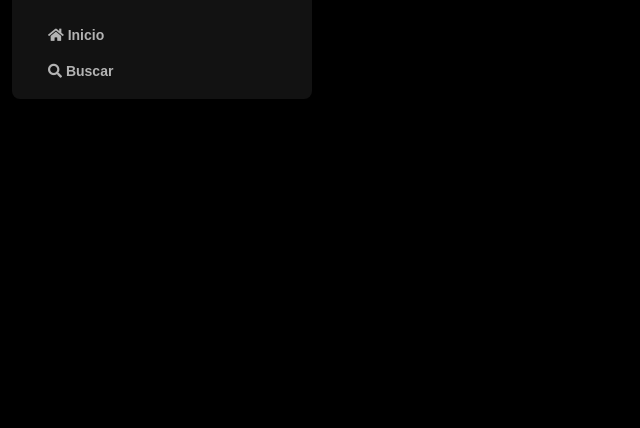
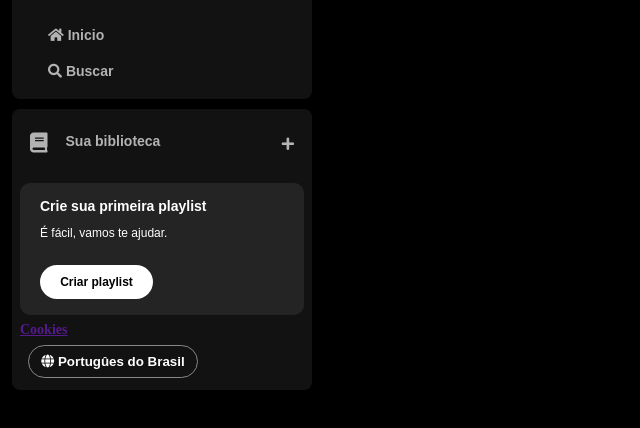
Before and after one commit to fabriciorafael/projeto-spotify, a plain HTML site: page index.html in a window 1280 px wide. Shown: the part 74-502 px from the top of the page, without its empty margins (0-640 px from the left). Drawn offline with Linux system fonts and the light colour scheme.

Commit message:
finalizando 2 etapa

```diff
--- a/index.html
+++ b/index.html
@@ -35,12 +35,42 @@
                     </a>
                 </li>
             </ul>
+        </nav>
 
+        <div class="library">
+            <div class="library_content">
+                <button class="library_button">
+                    <span class="fa fas fa-book"></span>
+                    <span>Sua biblioteca</span>
+                </button>
+                <span class="fa fa-plus"></span>
+            </div>
+
+            <section class="section-playlist">
+                <div class="section-playlist_content">
+                    <span class="text title">Crie sua primeira playlist</span>
+                    <span class="text subtitle">É fácil, vamos te ajudar.</span>
+                    <button class="section-playlist_button">
+                        <span>Criar playlist</span>
+                    </button>
+                </div>
+            </section>
+            <div class="cookies">
+                <a href="">Cookies</a>
+            </div>
+
+            <div class="languages">
+                <button class="languages_button">
+                    <span class="fa fa-globe"></span>
+                    <span>Portugûes do Brasil</span>
+                </button>
+
+            </div>
+
+        </div>
 
     </div>
-    </nav>
 
-    </div>
 </body>
 
 </html>
--- a/styles.css
+++ b/styles.css
@@ -43,5 +43,129 @@ body {
     text-decoration: none;
     font-weight: 600;
     font-size: 14px;
-    font-family:  "DM Sans", sans-serif;
+    font-family: "DM Sans", sans-serif;
 }
+
+.library {
+    background-color: #121212;
+    border-radius: 8px;
+    display: flex;
+    justify-content: space-between;
+    flex-direction: column;
+    padding: 4px 8px;
+    color: #b3b3b3;
+    font-weight: 600;
+    font-size: 14px;
+    margin-top: 10px;
+}
+
+.library .library_content {
+    display: flex;
+    justify-content: space-between;
+}
+
+.library .library_button {
+    display: flex;
+    margin-right: 10px;
+    color: #b3b3b3;
+    background-color: transparent;
+    border: 0px;
+    font-size: 14px;
+    font-weight: 700;
+    font-family: "DM Sans", sans-serif;
+    text-align: center;
+    text-decoration: none;
+    text-transform: none;
+    padding: 20px 10px;
+}
+
+.library .library_button .fa {
+    font-size: 20px;
+    margin-right: 10px;
+    font-weight: 300;
+    padding-right: 8px;
+}
+
+.library .library_content .fa-plus {
+    margin: 24px 10px;
+}
+
+.section-playlist {
+    display: flex;
+    align-items: flex-start;
+    justify-content: space-between;
+    gap: 20px;
+    background-color: #242424;
+    color: #b3b3b3;
+    font-weight: 600;
+    font-size: 14px;
+    margin: 8px 0px;
+    padding: 16px 20px;
+    border-radius: 10px;
+}
+
+.section-playlist .section-playlist_content {
+    display: flex;
+    flex-direction: column;
+}
+
+.section-playlist_content .text {
+    padding-bottom: 14px;
+    color: #fff;
+    font-family: "DM Sans", sans-serif;
+}
+
+.section-playlist_content .title {
+    font-weight: 700;
+}
+
+.section-playlist_content .subtitle {
+    font-weight: 500;
+    font-size: 12px;
+}
+
+.section-playlist_content .section-playlist_button {
+    display: flex;
+    justify-content: center;
+    background-color: #fff;
+    color: #000;
+    border-radius: 20px;
+    font-size: 12px;
+    font-weight: 700;
+    font-family: "DM Sans", sans-serif;
+    text-decoration: none;
+    text-transform: none;
+    padding: 10px;
+    margin-top: 12px;
+    border: 0px;
+    width: 113px;
+}
+
+.sidebar .cooKies {
+    margin: 25px 20px;
+}
+
+.sidebar .cooKies a {
+    color: #b3b3b3;
+    font-family: "DM Sans", sans-serif;
+    font-weight: 500;
+    font-size: 10px;
+    text-decoration: none;
+}
+
+.sidebar .cooKies a:hover {
+    text-decoration: underline;
+}
+
+.languages .languages_button {
+    align-items: center;
+    background-color: transparent;
+    border: 1px solid #878787;
+    color: #fff;
+    font-weight: bold;
+    cursor: pointer;
+    width: 170px;
+    margin: 8px;
+    padding: 8px;
+    border-radius: 20px;
+}
```
